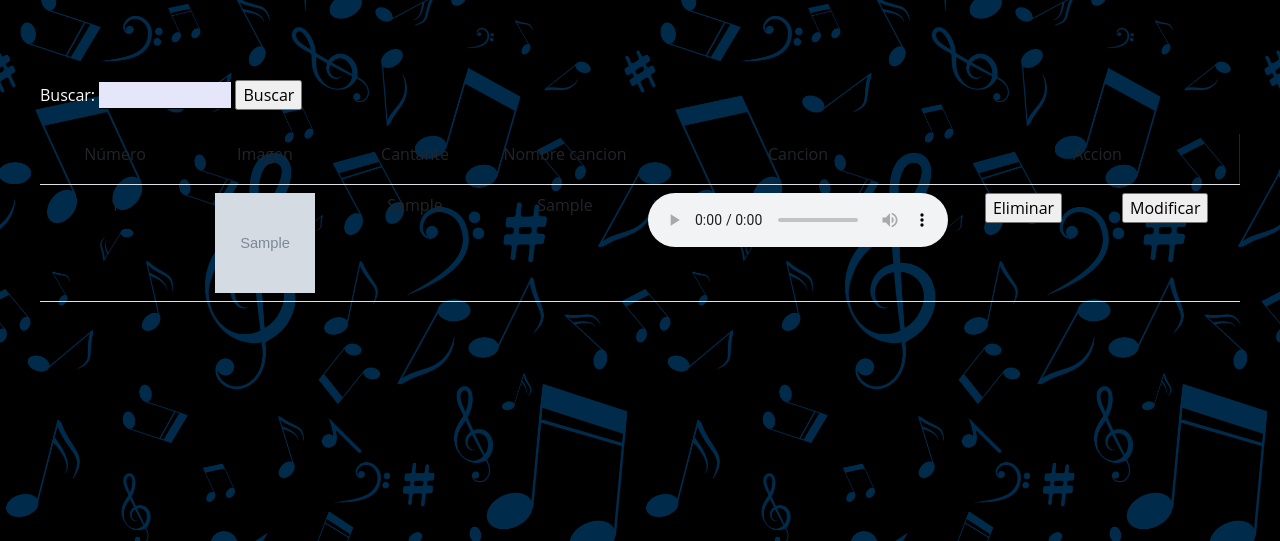
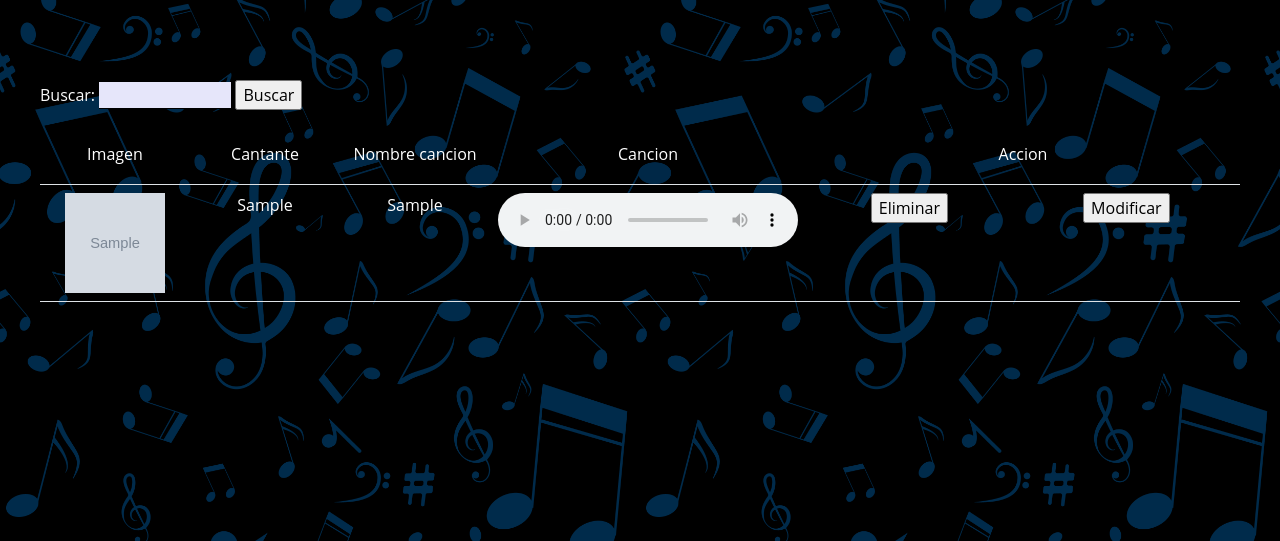
Before and after one commit to PopeCortes/integradora2, a PHP site: page /indexadm.php in a window 1280 px wide. Shown: the part 100-641 px from the top of the page. Run offline with PHP 8.4, Linux system fonts and the light colour scheme; the visitor is signed in with stand-in values (Sample User, id 1); tables that the repository leaves empty or names only in its code hold one stand-in row (values such as "Sample post"); grey boxes marked "Sample" are stand-in pictures.

Commit message:
Add files via upload

```diff
--- a/controlador/controlador.php
+++ b/controlador/controlador.php
@@ -38,14 +38,14 @@ class musica extends BD_PDO
 		foreach ($result as $renglon)
 		{
 			$tabla.="<tr>";
-			$tabla.='<td align="center">'.$renglon[0].'</td>';
+			// $tabla.='<td align="center">'.$renglon[0].'</td>';
 			$tabla.='<td align="center"><img src='.$renglon[1].' width="100" height="100"></td>';
-			$tabla.='<td align="center">'.$renglon[2].'</td>';
-			$tabla.='<td align="center">'.$renglon[3].'</td>';
+			$tabla.='<td align="center"style="color:#fff">'.$renglon[2].'</td>';
+			$tabla.='<td align="center"style="color:#fff">'.$renglon[3].'</td>';
 			$tabla.='<td align="center"><audio controls><source src='.$renglon[4].' type="audio/mpeg"</td>';
-			$tabla.='<td align="center"><input type="button" id="btneliminar" name="btneliminar" value="Eliminar" onclick="javascript: eliminar('.$renglon[0].');"></td>';
-			$tabla.='<td align="center"><input type="button" id="btnmodificar" name="btnmodificar" value="Modificar" onclick="javascript: modificar('.$renglon[0].');"></td>
-				</tr>';
+			$tabla.='<td align="center"><input class="eliminar" type="button" id="btneliminar" name="btneliminar" value="Eliminar" onclick="javascript: eliminar('.$renglon[0].');"></td>';
+			$tabla.='<td align="center"><input class="modificar" type="button" id="RegistrarModal" name="btnmodificar" value="Modificar" onclick="javascript: modificar('.$renglon[0].');"></td>
+			</tr>';
 		}
 		return $tabla;
 	}
--- a/vista/vistadm.php
+++ b/vista/vistadm.php
@@ -94,7 +94,7 @@
 		border: none; outline: none; background: #e6e6fa; border-bottom: 3px solid">
 		<br>
 		<br>
-		<input type="submit" id="btninsertar" name="btninsertar" value="<?php if(isset($_GET['idmodificar']))
+		<input class="insertar" type="submit" id="btninsertar" name="btninsertar" value="<?php if(isset($_GET['idmodificar']))
 		{
 			echo 'Modificar';
 		}
@@ -119,19 +119,18 @@
 <div class="zona1">
 	<form action="indexadm.php" id="frmbuscar" name="frmbuscar" method="post">
 		<label for="">Buscar: </label>
-		<input type="text" id="txtbuscar" name="txtbuscar" style="width: 11%;
+		<input class="busqueda" type="text" id="txtbuscar" name="txtbuscar" style="width: 11%;
 		border: none; outline: none; background: #e6e6fa; border-bottom: 1px solid">
-		<input type="submit" id="btnbuscar" name="btnbuscar" value="Buscar" >
+		<input class="buscar"type="submit" id="btnbuscar" name="btnbuscar" value="Buscar" >
 		<br><br>
 		<table class= "table table-striped">
 			<tr>
-				<td align="center" height="50" width="150"  >Número</td>
-				<td align="center"  height="50" width="150" >Imagen</td>
-				<td align="center" height="50" width="150"  >Cantante</td>
-				<td align="center" height="50" width="150"  >Nombre cancion</td>
-				<td align="center" height="50" width="150"  >Cancion</td>
+				<td align="center"  height="50" width="150" style="color:#fff" >Imagen</td>
+				<td align="center" height="50" width="150"  style="color:#fff">Cantante</td>
+				<td align="center" height="50" width="150"  style="color:#fff">Nombre cancion</td>
+				<td align="center" height="50" width="150"  style="color:#fff">Cancion</td>
 
-				<td bgcolor="00FF00" style="border-right: 1px solid;" colspan="2" align="center">Accion</td>
+				<td style="color:#fff" style="border-right: 1px solid;" colspan="2" align="center" >Accion</td>
 			</tr>
 			<?php echo $datos; ?>
 		</table>
```
Also changed, not shown: administrador.php (added, +12 -0 lines), inicio.php (+12 -18 lines).
